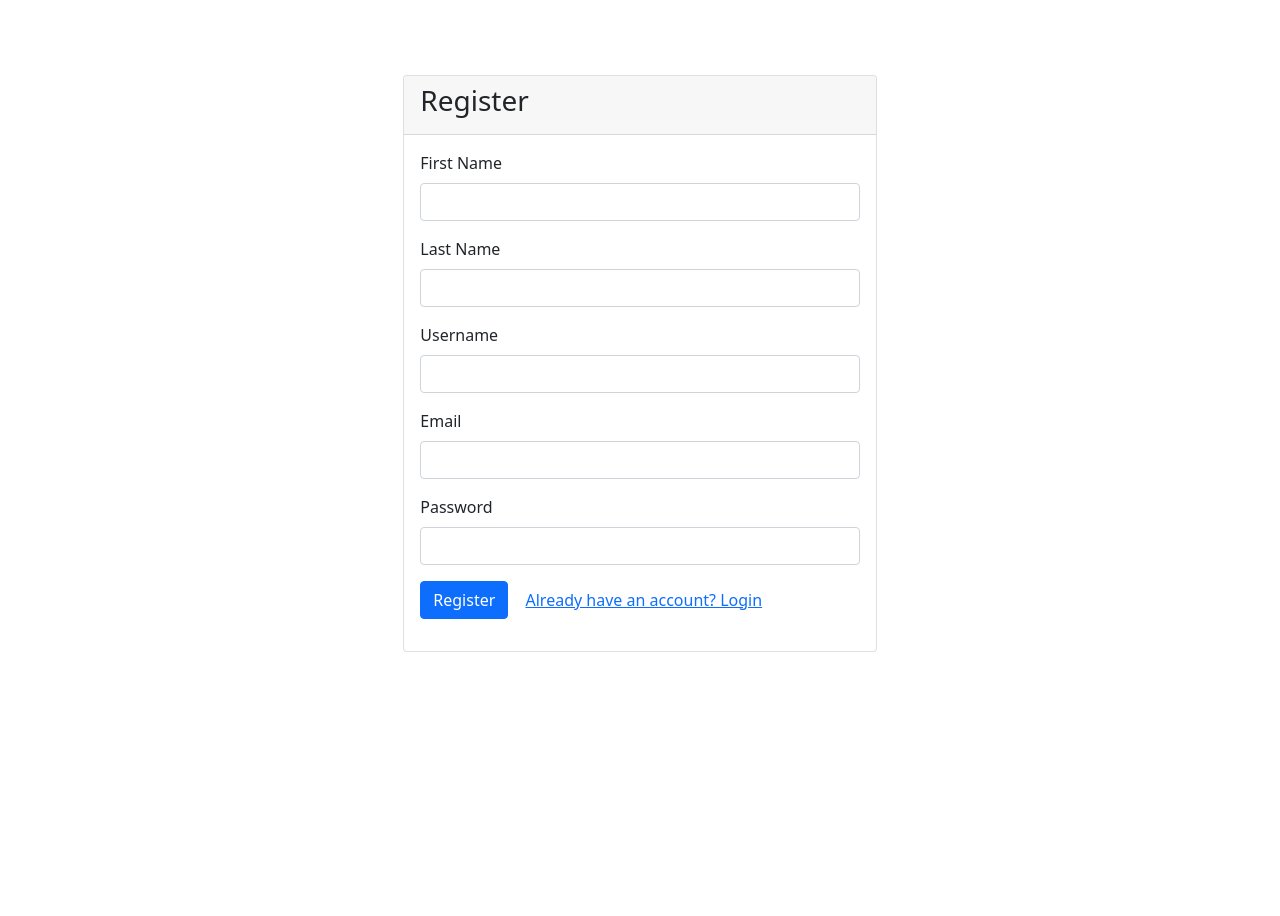
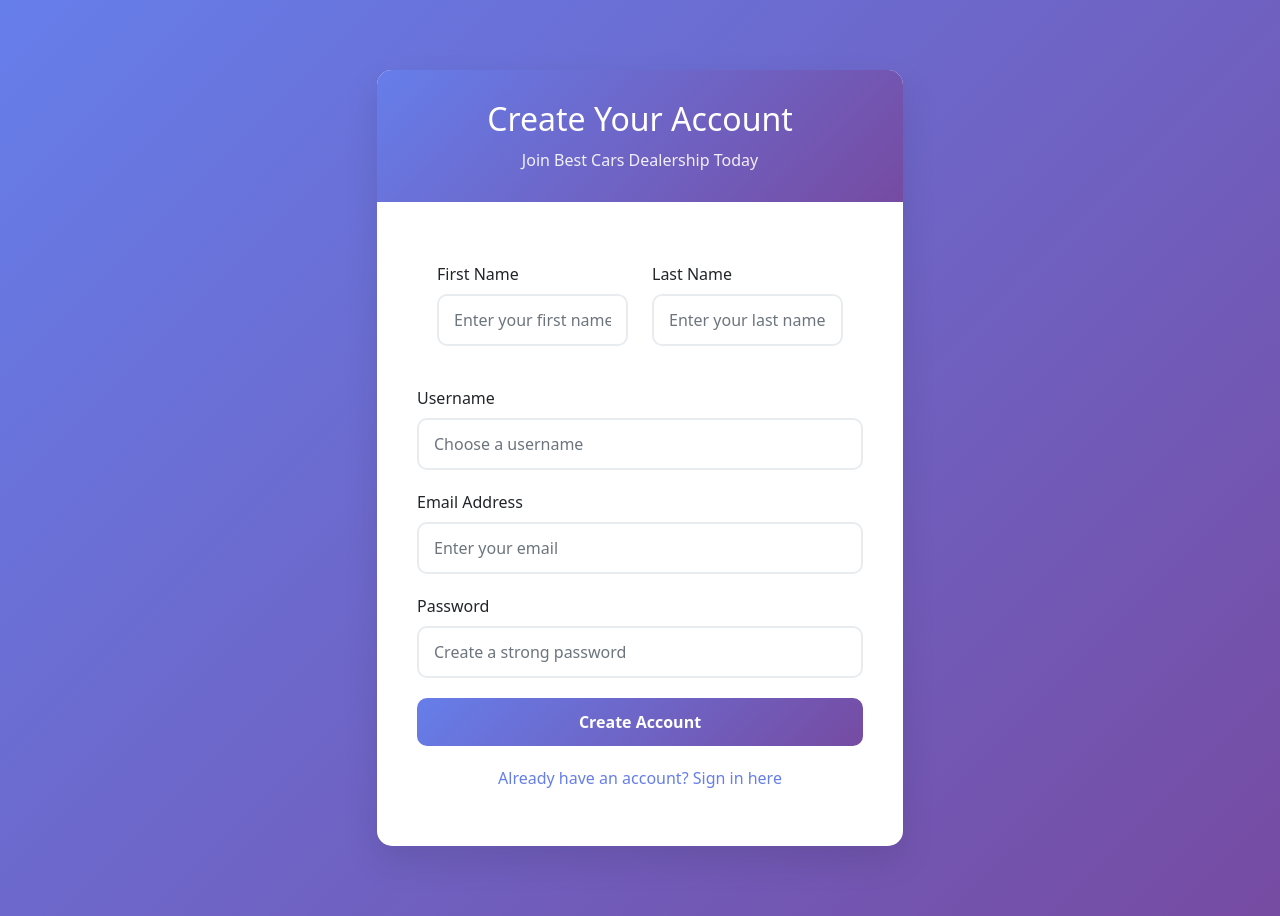
Before and after one commit to belvip/dealership-python, a Flask app: template djangoapp/templates/register.html in a window 1280 px wide. Shown: the part 96-1012 px from the top of the page. Before the commit the page ends 748 px from the top, so only its background shows below. Run offline with Flask 3, Linux system fonts and the light colour scheme; the template is opened without the code that fills it, so the values that code supplies are empty; parts of the project's set-up code (start-up, migrations or seed data) failed here and were passed over.

Commit message:
Register page UI refine

```diff
--- a/djangoapp/templates/register.html
+++ b/djangoapp/templates/register.html
@@ -2,6 +2,60 @@
 <head>
   <link rel="stylesheet" href="/static/style.css">
   <link rel="stylesheet" href="/static/bootstrap.min.css">
+  <style>
+    .register-container {
+      background: linear-gradient(135deg, #667eea 0%, #764ba2 100%);
+      min-height: 100vh;
+      padding: 50px 0;
+    }
+    .register-card {
+      background: white;
+      border-radius: 15px;
+      box-shadow: 0 15px 35px rgba(0,0,0,0.1);
+      overflow: hidden;
+    }
+    .register-header {
+      background: linear-gradient(135deg, #667eea 0%, #764ba2 100%);
+      color: white;
+      padding: 30px;
+      text-align: center;
+    }
+    .register-body {
+      padding: 40px;
+    }
+    .form-control {
+      border-radius: 10px;
+      border: 2px solid #e9ecef;
+      padding: 12px 15px;
+      margin-bottom: 20px;
+      transition: all 0.3s ease;
+    }
+    .form-control:focus {
+      border-color: #667eea;
+      box-shadow: 0 0 0 0.2rem rgba(102, 126, 234, 0.25);
+    }
+    .btn-register {
+      background: linear-gradient(135deg, #667eea 0%, #764ba2 100%);
+      border: none;
+      border-radius: 10px;
+      padding: 12px 30px;
+      font-weight: 600;
+      width: 100%;
+      margin-bottom: 20px;
+    }
+    .btn-register:hover {
+      transform: translateY(-2px);
+      box-shadow: 0 5px 15px rgba(102, 126, 234, 0.4);
+    }
+    .login-link {
+      text-align: center;
+      color: #667eea;
+      text-decoration: none;
+    }
+    .login-link:hover {
+      color: #764ba2;
+    }
+  </style>
   <script>
     const logout = async (e) => {
       //Include the code for logout here.
@@ -61,38 +115,45 @@
     </div>
   </nav>
 
-  <div class="container" style="margin-top: 50px;">
+  <div class="register-container">
+    <div class="container">
       <div class="row justify-content-center">
+        <div class="col-md-8 col-lg-6">
+          <div class="register-card">
+            <div class="register-header">
+              <h2 style="margin: 0; font-weight: 300;">Create Your Account</h2>
+              <p style="margin: 10px 0 0 0; opacity: 0.9;">Join Best Cars Dealership Today</p>
+            </div>
+            <div class="register-body">
+              <form onsubmit="register(event)">
+                <div class="row">
                   <div class="col-md-6">
-        <div class="card">
-          <div class="card-header">
-            <h3>Register</h3>
+                    <label for="firstName" class="form-label">First Name</label>
+                    <input type="text" class="form-control" id="firstName" placeholder="Enter your first name" required>
                   </div>
-          <div class="card-body">
-            <form onsubmit="register(event)">
-              <div class="mb-3">
-                <label for="firstName" class="form-label">First Name</label>
-                <input type="text" class="form-control" id="firstName" required>
+                  <div class="col-md-6">
+                    <label for="lastName" class="form-label">Last Name</label>
+                    <input type="text" class="form-control" id="lastName" placeholder="Enter your last name" required>
                   </div>
-              <div class="mb-3">
-                <label for="lastName" class="form-label">Last Name</label>
-                <input type="text" class="form-control" id="lastName" required>
                 </div>
                 <div class="mb-3">
                   <label for="username" class="form-label">Username</label>
-                <input type="text" class="form-control" id="username" required>
+                  <input type="text" class="form-control" id="username" placeholder="Choose a username" required>
                 </div>
                 <div class="mb-3">
-                <label for="email" class="form-label">Email</label>
-                <input type="email" class="form-control" id="email" required>
+                  <label for="email" class="form-label">Email Address</label>
+                  <input type="email" class="form-control" id="email" placeholder="Enter your email" required>
                 </div>
                 <div class="mb-3">
                   <label for="password" class="form-label">Password</label>
-                <input type="password" class="form-control" id="password" required>
+                  <input type="password" class="form-control" id="password" placeholder="Create a strong password" required>
                 </div>
-              <button type="submit" class="btn btn-primary">Register</button>
-              <a href="/login" class="btn btn-link">Already have an account? Login</a>
+                <button type="submit" class="btn btn-primary btn-register">Create Account</button>
+                <div class="text-center">
+                  <a href="/login" class="login-link">Already have an account? Sign in here</a>
+                </div>
               </form>
+            </div>
           </div>
         </div>
       </div>
```
Lines whose indentation alone changed are shown as unchanged.
